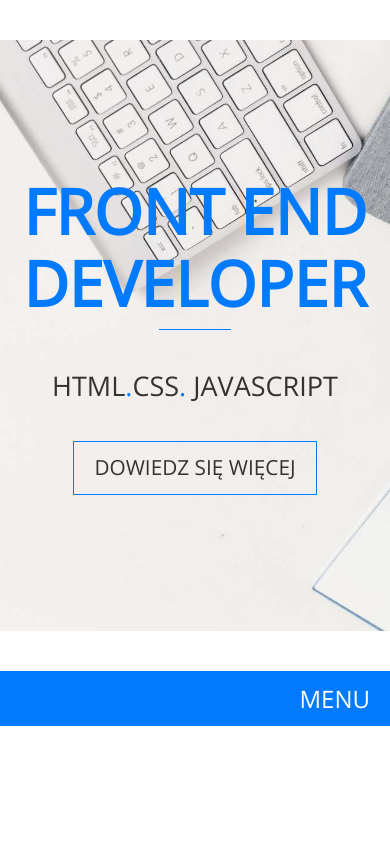
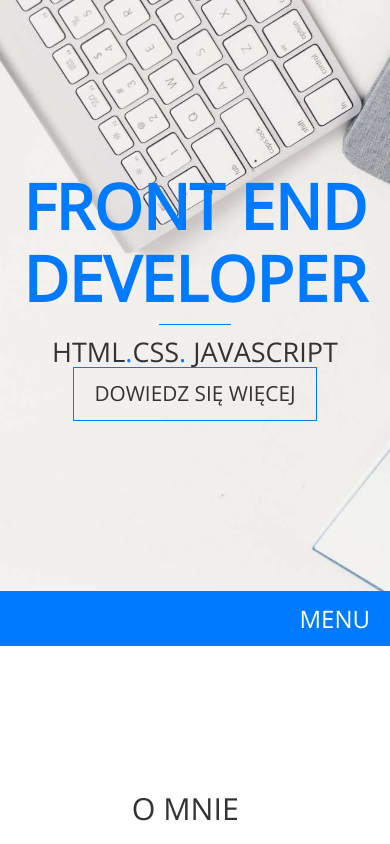
Before and after one commit to innasto82/warsztat-portfolio, a plain HTML site: page index.html in a window 390 px wide. Shown: the top 844 px of the page. Drawn offline with nearby package versions, Linux system fonts and the light colour scheme.

Commit message:
jednak nie udaje się zmniejszyć margines z prawej strony na małe rozdzielczości

```diff
--- a/css/style.css
+++ b/css/style.css
@@ -17,6 +17,7 @@ hr {
 section {
     padding: 120px 0;
 }
+
 .section-header {
     margin-bottom: 75px;
 }
@@ -76,7 +77,7 @@ section {
 .main-header, .main-header-content p {
 color: #333;
 font-size: 1.3em;
-margin: 40px 0;
+margin: 0;
 }
 
 .main-header, .main-header-content p span {
@@ -266,6 +267,11 @@ justify-content: space-between;
     }
 
     @media (max-width:480px) {
+
+        body {
+            margin: auto;
+        }
+
         .main-header .main-header-content h1 {
             font-size: 3em;
         }
```
Also changed, not shown: index.html (+1 -1 lines).
